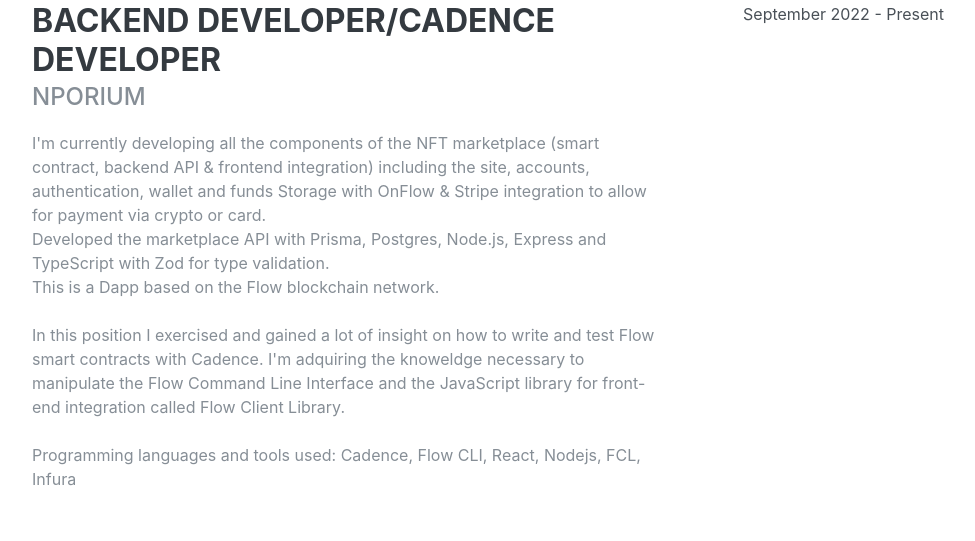
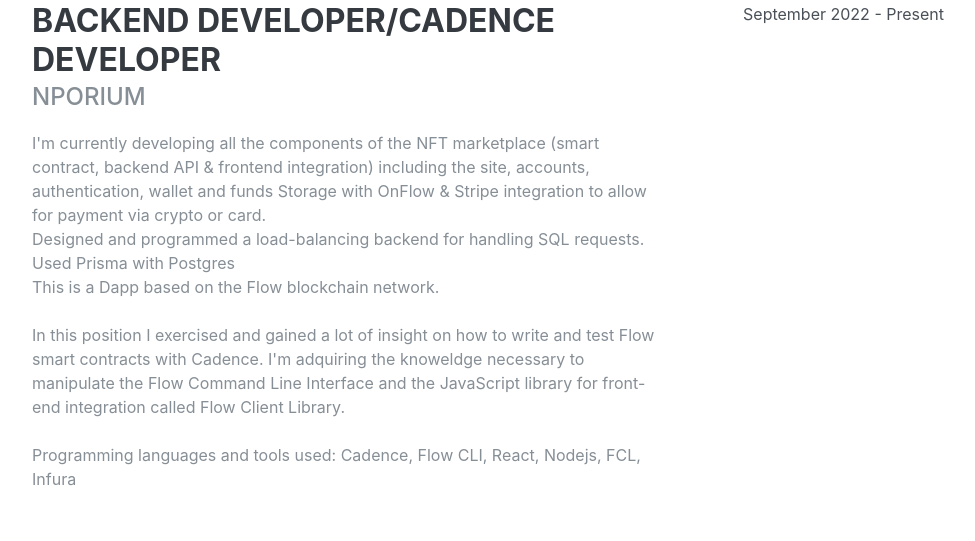
Before and after one commit to fleekgonzalo/Resume, a plain HTML site: page index.html in a window 1280 px wide. Shown: the part 2360-2901 px from the top of the page, without its empty margins (288-1263 px from the left). Drawn offline with nearby package versions, Linux system fonts and the light colour scheme; a web font is replaced by a local one.

Commit message:
Small update

```diff
--- a/index.html
+++ b/index.html
@@ -324,8 +324,8 @@
                 including the site, accounts, authentication, wallet and funds
                 Storage with OnFlow & Stripe integration to allow for payment
                 via crypto or card. <br />
-                Developed the marketplace API with Prisma, Postgres, Node.js,
-                Express and TypeScript with Zod for type validation.
+                Designed and programmed a load-balancing backend for handling
+                SQL requests. Used Prisma with Postgres
                 <br />
                 This is a Dapp based on the Flow blockchain network.
                 <br /><br />
```
